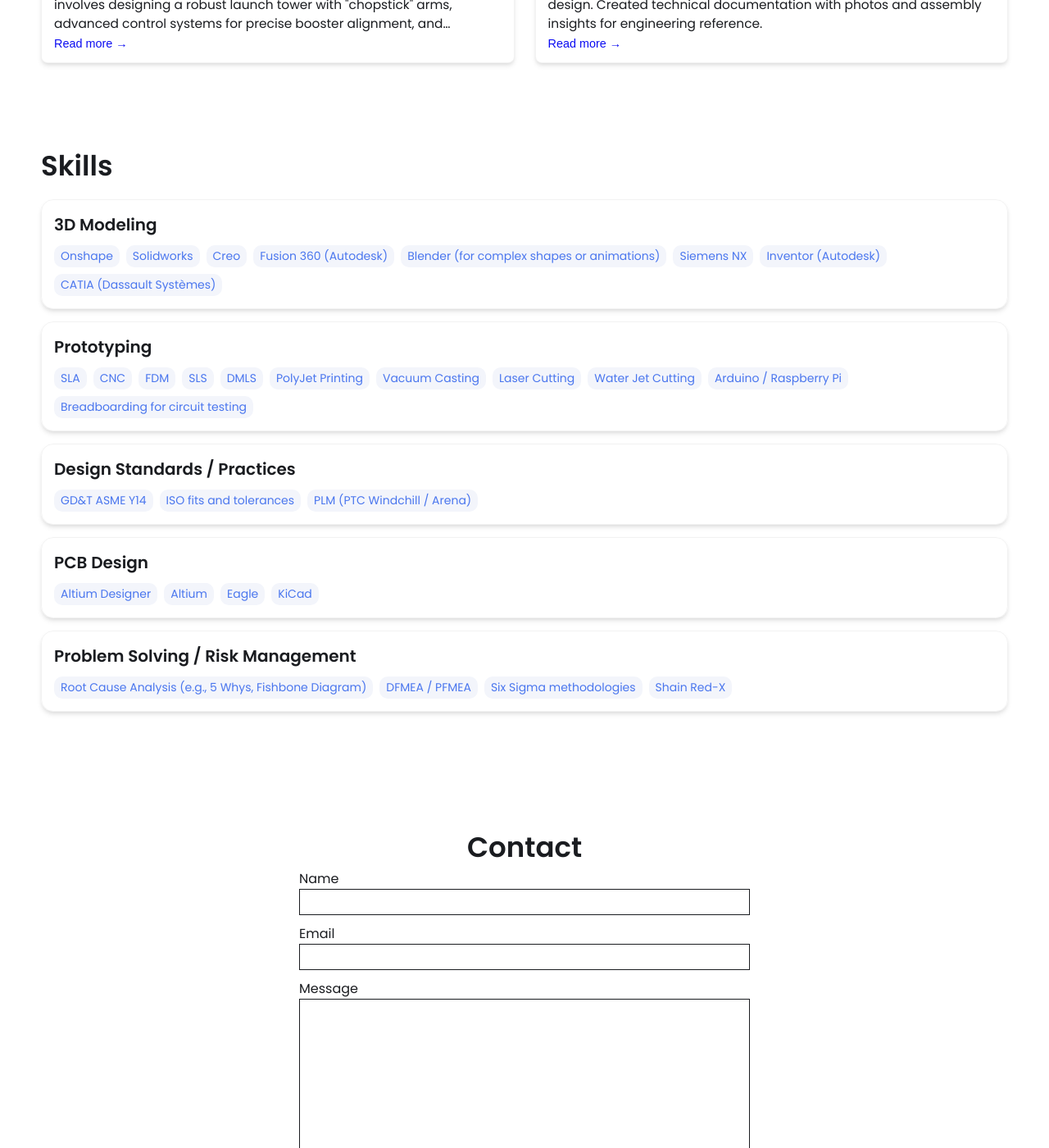
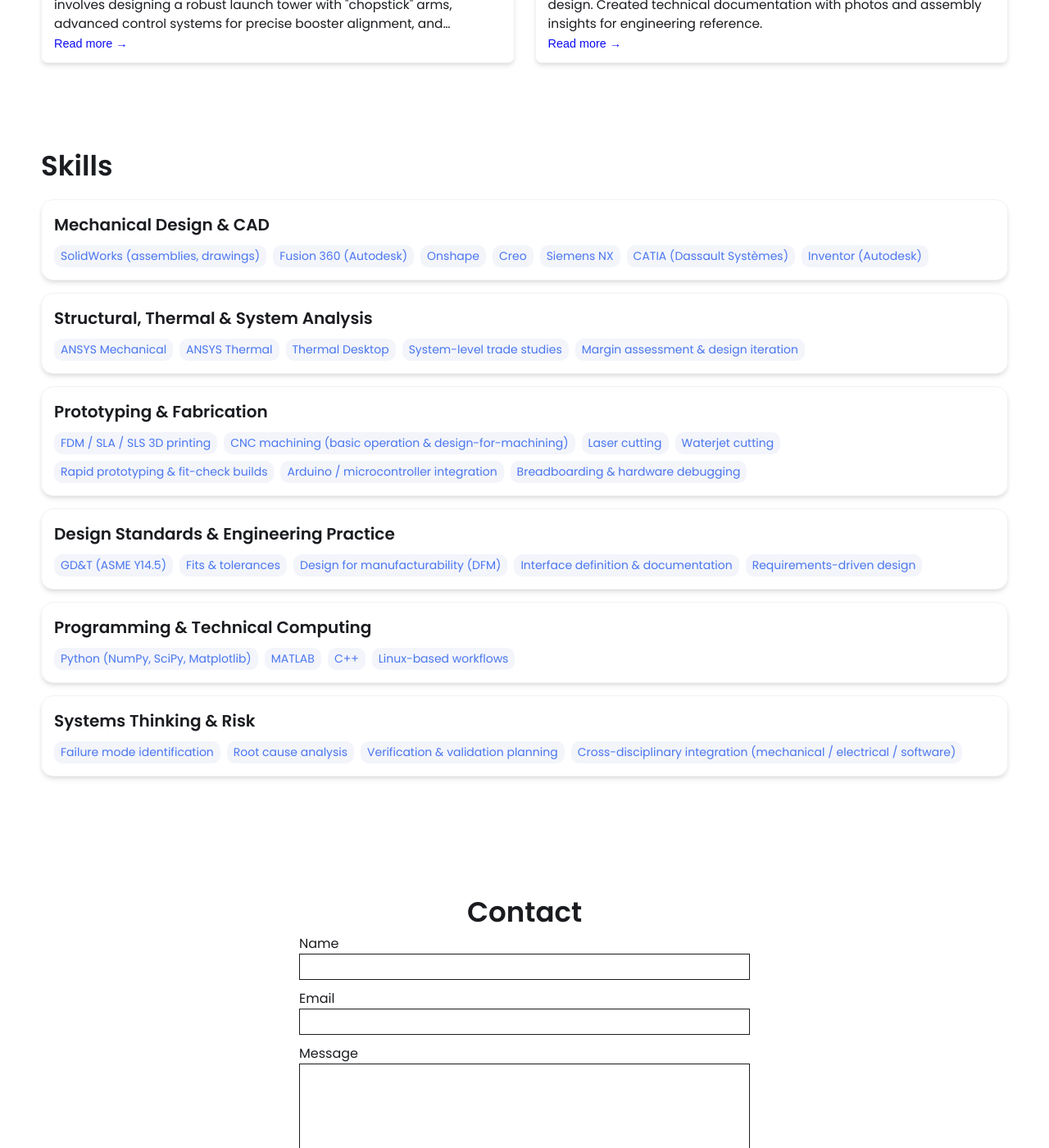
Before and after one commit to muanmeurer/muanmeurer.github.io, a Jekyll site: the page built from index.html, in a window 1280 px wide and 1400 px high, scrolled down 1449 px. Shown: the whole window at 82% size. Built offline with Jekyll 4.4.1, drawn with Linux system fonts in a browser that asks for light colours; some of the changed text lies outside the part shown.

Commit message:
Update _config.yml

```diff
--- a/_config.yml
+++ b/_config.yml
@@ -11,7 +11,7 @@
 
 # Hero Section
 name: Muan Meurer
-headline: Mechatronics Engineer
+headline: Mechanical & Mechatronics Engineer
 description: >- # dont remove this line. this will ignore all new lines until the next section
   I lead teams that build robots that move dirt, close control loops, and pass real tests.
   Mechanical engineer focused on robotics, autonomy, and systems-level design.
@@ -27,9 +27,9 @@
 # Set up external links - this will show up as small icons next to your name.
 
 external-links:    # input only your own url slug. The icons with missing entries will not appear.
-  linkedin: test    # https://www.linkedin.com/in/{your url slug}
-  github: leea12    # https://github.com/{your url slug}
-  stackoverflow: test      # https://stackoverflow.com/users/{your url slug}
+  linkedin: https://www.linkedin.com/in/muanmeurer/    # https://www.linkedin.com/in/{your url slug}
+  github:     # https://github.com/{your url slug}
+  stackoverflow:       # https://stackoverflow.com/users/{your url slug}
   medium:            # https://medium.com/@{your url slug}
   x-twitter:   # https://x.com/{your url slug}
   threads:            # https://threads.net/@{your url slug}
@@ -41,61 +41,67 @@
 
 # Skills Section - Add the list of your Skills by categories/tools. The indentation for each level needs to be precise.
 skills:
-  - category: 3D Modeling
+  - category: Mechanical Design & CAD
     tools:
+    - SolidWorks (assemblies, drawings)
+    - Fusion 360 (Autodesk)
     - Onshape
-    - Solidworks
     - Creo
-    - Fusion 360 (Autodesk)
-    - Blender (for complex shapes or animations)
     - Siemens NX
+    - CATIA (Dassault Systèmes)
     - Inventor (Autodesk)
-    - CATIA (Dassault Systèmes)
-  - category: Prototyping
+
+  - category: Structural, Thermal & System Analysis
     tools:
-    - SLA
-    - CNC
-    - FDM
-    - SLS
-    - DMLS
-    - PolyJet Printing
-    - Vacuum Casting
-    - Laser Cutting
-    - Water Jet Cutting
-    - Arduino / Raspberry Pi
-    - Breadboarding for circuit testing
-  - category: Design Standards / Practices
+    - ANSYS Mechanical
+    - ANSYS Thermal
+    - Thermal Desktop
+    - System-level trade studies
+    - Margin assessment & design iteration
+
+  - category: Prototyping & Fabrication
     tools:
-    - GD&T ASME Y14
-    - ISO fits and tolerances
-    - PLM (PTC Windchill / Arena)
-  - category: PCB Design
+    - FDM / SLA / SLS 3D printing
+    - CNC machining (basic operation & design-for-machining)
+    - Laser cutting
+    - Waterjet cutting
+    - Rapid prototyping & fit-check builds
+    - Arduino / microcontroller integration
+    - Breadboarding & hardware debugging
+
+  - category: Design Standards & Engineering Practice
     tools:
-    - Altium Designer
-    - Altium
-    - Eagle
-    - KiCad
-  - category: Problem Solving / Risk Management
+    - GD&T (ASME Y14.5)
+    - Fits & tolerances
+    - Design for manufacturability (DFM)
+    - Interface definition & documentation
+    - Requirements-driven design
+
+  - category: Programming & Technical Computing
     tools:
-    - Root Cause Analysis (e.g., 5 Whys, Fishbone Diagram)
-    - DFMEA / PFMEA
-    - Six Sigma methodologies
-    - Shain Red-X
+    - Python (NumPy, SciPy, Matplotlib)
+    - MATLAB
+    - C++
+    - Linux-based workflows
 
+  - category: Systems Thinking & Risk
+    tools:
+    - Failure mode identification
+    - Root cause analysis
+    - Verification & validation planning
+    - Cross-disciplinary integration (mechanical / electrical / software)
 
 # Contact Form Setup. Setup an account and copy over the key. When someone fills out the form, it will be received in your email.
-formspree-key:   https://formspree.io/f/{8-digit key}
+formspree-key:   https://formspree.io/f/mvzbgpyn
 
-
-
-# Active theme (Updatethis to switch themes). Make sure to keep the indentation the samne.
-colors: # this is the basic theme
-  text: "#1a1c20"
-  border: "#ddd"
-  link: "#4a76ee"
-  highlight: "#0c0cf2"
-  background: "#ffffff"
-  light_background: "#f3f5fb"
+# Active theme (Update this to switch themes). Make sure to keep the indentation the samne.
+mint theme:
+  text: "#2c3333"
+  border: "#e0f2ef"
+  link: "#40b3a2"
+  highlight: "#2a9d8f"
+  background: "#f7fbfa"
+  light_background: "#f0f9f7"
 
 # A few examples.
 basic theme:
@@ -106,7 +112,15 @@
   background: "#ffffff"
   light_background: "#f3f5fb"
 
-  mint theme:
+colors: # this is the basic theme
+  text: "#1a1c20"
+  border: "#ddd"
+  link: "#4a76ee"
+  highlight: "#0c0cf2"
+  background: "#ffffff"
+  light_background: "#f3f5fb"
+
+mint theme:
   text: "#2c3333"
   border: "#e0f2ef"
   link: "#40b3a2"
```
